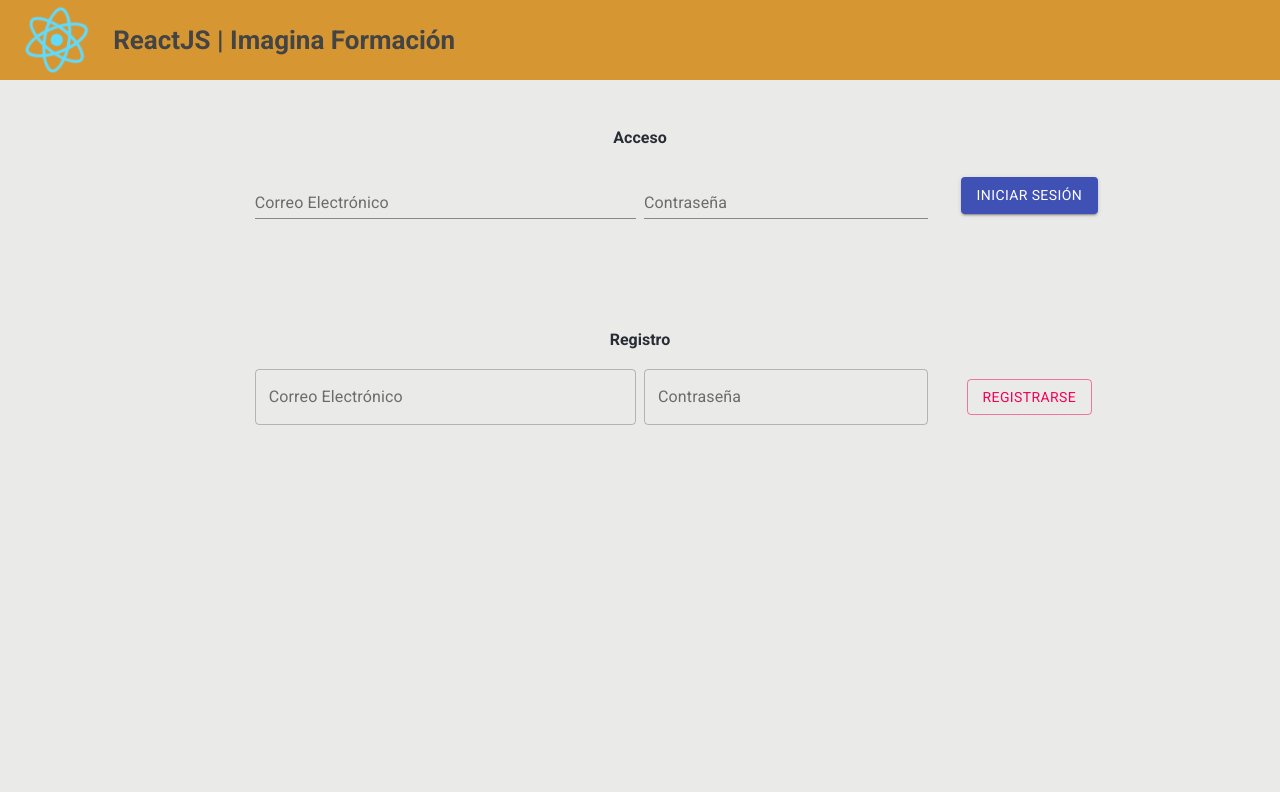
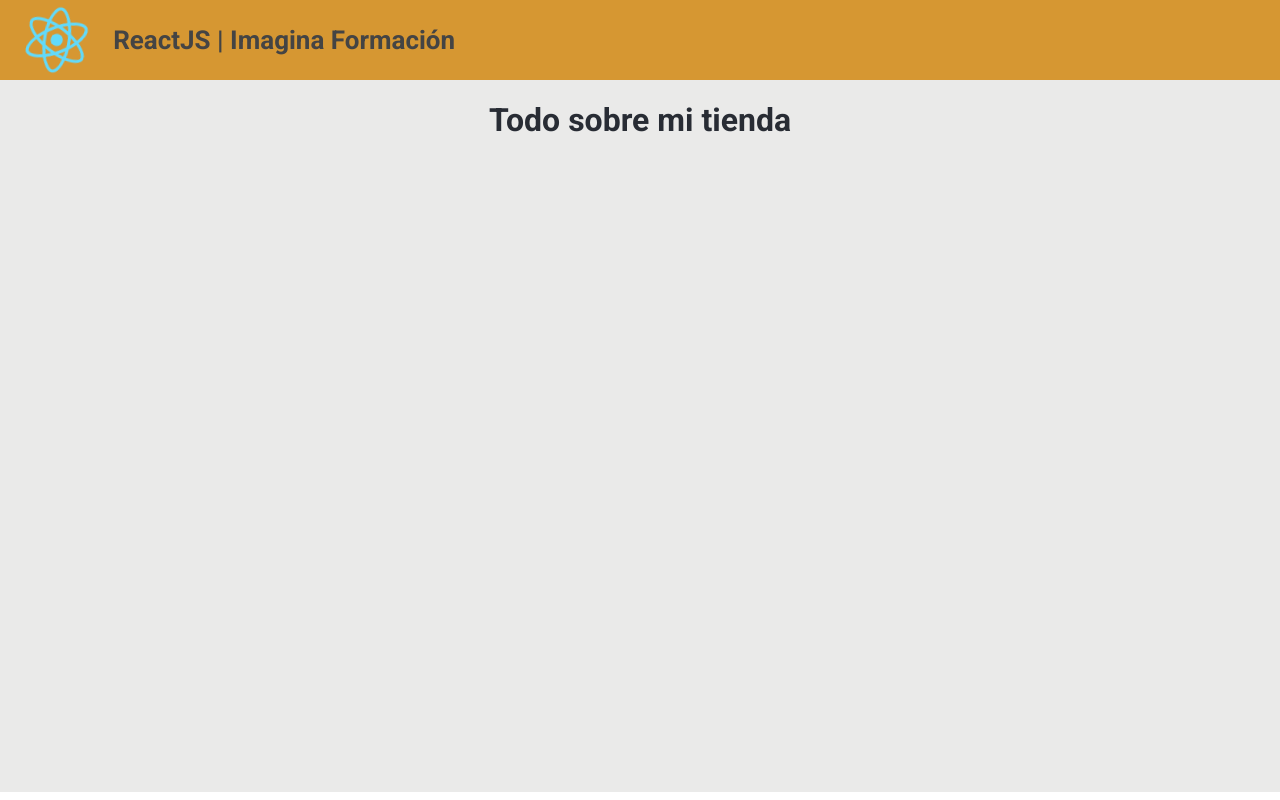
Before and after one commit to ManeFiros/tema-16, a React (Create React App) app: page / in a window 1280 px wide. Built offline with nearby package versions, Linux system fonts and the light colour scheme.

Commit message:
solo about

```diff
--- a/src/App.jsx
+++ b/src/App.jsx
@@ -5,7 +5,7 @@ import {BrowserRouter as Router, Route, Redirect} from 'react-router-dom';
 import Nav from './components/Nav/Nav.component';
 //import ProtectedRoute from './components/ProtectedRoute/ProtectedRoute.component';
 import Login from './pages/Login/Login.page';
-//import About from './pages/About/About.page';
+import About from './pages/About/About.page';
 //import Store from './pages/Store/Store.page';
 //import Product from './pages/Product/Product.page';
 //import Context from './context';
@@ -41,7 +41,7 @@ function App() {
         <div className={isDeDia?"Dia":"Noche"}>
           <Router>
             {/*<Nav/>*/}
-            <Route exact path="/" component={Login}></Route>
+            <Route exact path="/" component={About}></Route>
             {/*<ProtectedRoute exact path="/store" component={Store} />
             <ProtectedRoute path="/product/:MODIFICABLE" component={Product}/>
             <ProtectedRoute exact path="/about" component={About}/>*/}
```
